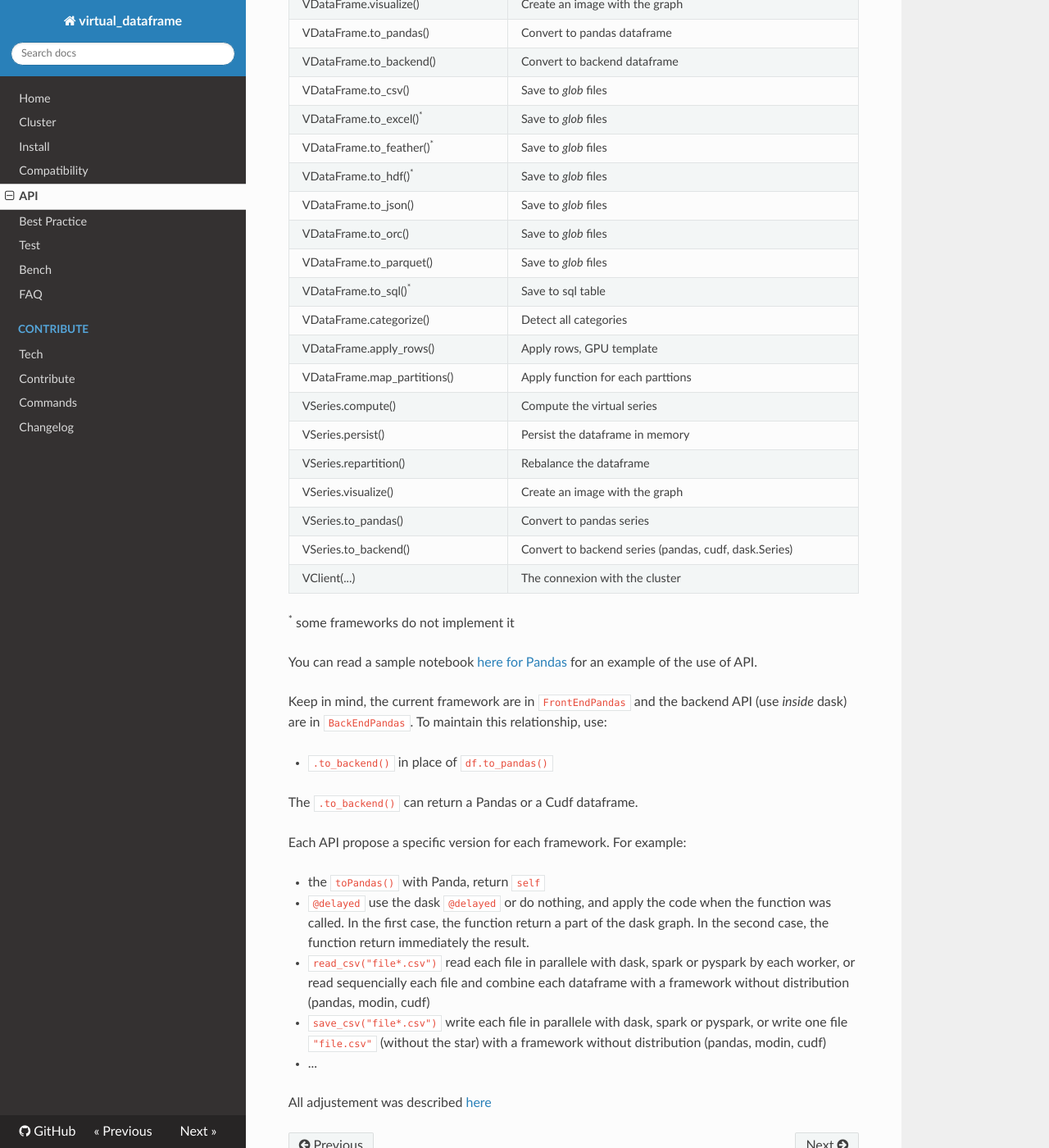
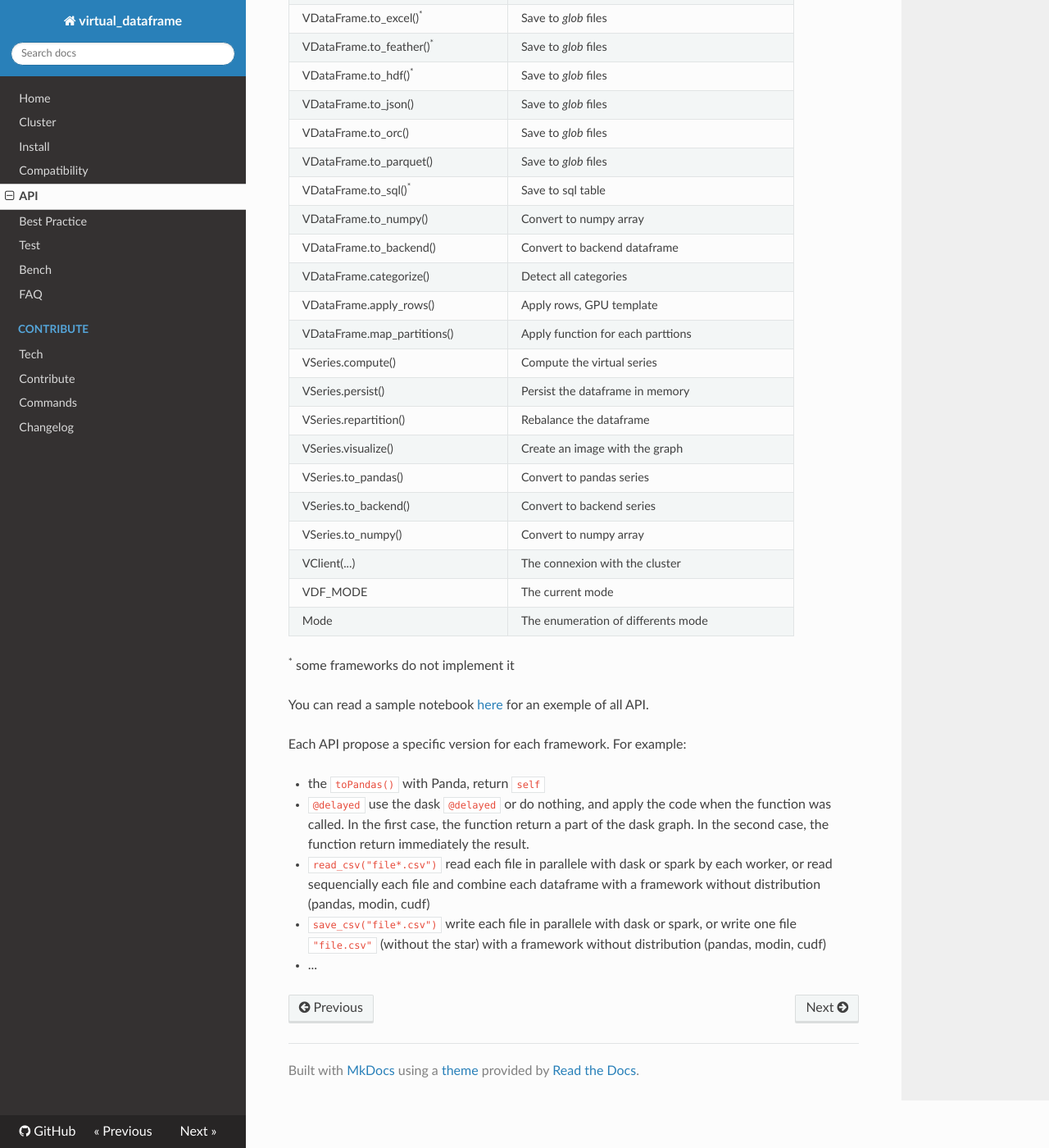
Before and after one commit to pprados/virtual-dataframe, an MkDocs documentation site: the page built from docs/api.md, in a window 1280 px wide and 1400 px high, scrolled down 1060 px. Shown: the whole window at 82% size. Built offline with MkDocs 1.6.1, drawn with Linux system fonts in a browser that asks for light colours; nearby versions of some CDN libraries; some of the changed text lies outside the part shown.

```diff
--- a/docs/api.md
+++ b/docs/api.md
@@ -1,66 +1,60 @@
 ## API
 
-| api                                   | comments                                                                            |
-|---------------------------------------|-------------------------------------------------------------------------------------|
-| VDF_MODE                              | The current mode                                                                    |
-| Mode                                  | The enumeration of differents mode                                                  |
-| FrontEndPandas                        | `pandas`, `cudf`, `modin.pandas`, `dask_cudf`, `dask.dataframe` or `pyspark.pandas` |
-| BackEndDataFrame                      | `pandas` or `cudf`                                                                  |
-| BackEndSeries                         | `pandas.Series`, `cudf.Series` or `modin.pandas.Series`                             |
-| vdf.@delayed                          | Delayed function (do nothing or dask.delayed)                                       |
-| vdf.concat(...)                       | Merge VDataFrame                                                                    |
-| vdf.read_csv(...)                     | Read VDataFrame from CSVs *glob* files                                              |
-| vdf.read_excel(...)<sup>*</sup>       | Read VDataFrame from Excel *glob* files                                             |
-| vdf.read_fwf(...)<sup>*</sup>         | Read VDataFrame from Fwf *glob* files                                               |
-| vdf.read_hdf(...)<sup>*</sup>         | Read VDataFrame from HDFs *glob* files                                              |
-| vdf.read_json(...)                    | Read VDataFrame from Jsons *glob* files                                             |
-| vdf.read_orc(...)                     | Read VDataFrame from ORCs *glob* files                                              |
-| vdf.read_parquet(...)                 | Read VDataFrame from Parquets *glob* files                                          |
-| vdf.read_sql_table(...)<sup>*</sup>   | Read VDataFrame from SQL                                                            |
-| vdf.from_pandas(pdf, npartitions=...) | Create Virtual Dataframe from Pandas DataFrame                                      |
-| vdf.from_backend(vdf, npartitions=...) | Create Virtual Dataframe from backend dataframe                                     |
-| vdf.compute([...])                    | Compute multiple @delayed functions                                                 |
-| VDataFrame(data, npartitions=...)     | Create DataFrame in memory (only for test)                                          |
-| VSeries(data, npartitions=...)        | Create Series in memory (only for test)                                             |
-| VLocalCluster(...)                    | Create a dask Local Cluster (Dask, Cuda or Spark)                                   |
-| VDataFrame.compute()                  | Compute the virtual dataframe                                                       |
-| VDataFrame.persist()                  | Persist the dataframe in memory                                                     |
-| VDataFrame.repartition()              | Rebalance the dataframe                                                             |
-| VDataFrame.visualize()                | Create an image with the graph                                                      |
-| VDataFrame.to_pandas()                | Convert to pandas dataframe                                                         |
-| VDataFrame.to_backend()               | Convert to backend dataframe                                                        |
-| VDataFrame.to_csv()                   | Save to *glob* files                                                                |
-| VDataFrame.to_excel()<sup>*</sup>     | Save to *glob* files                                                                |
-| VDataFrame.to_feather()<sup>*</sup>   | Save to *glob* files                                                                |
-| VDataFrame.to_hdf()<sup>*</sup>       | Save to *glob* files                                                                |
-| VDataFrame.to_json()                  | Save to *glob* files                                                                |
-| VDataFrame.to_orc()                   | Save to *glob* files                                                                |
-| VDataFrame.to_parquet()               | Save to *glob* files                                                                |
-| VDataFrame.to_sql()<sup>*</sup>       | Save to sql table                                                                   |
-| VDataFrame.categorize()               | Detect all categories                                                               |
-| VDataFrame.apply_rows()               | Apply rows, GPU template                                                            |
-| VDataFrame.map_partitions()           | Apply function for each parttions                                                   |
-| VSeries.compute()                     | Compute the virtual series                                                          |
-| VSeries.persist()                     | Persist the dataframe in memory                                                     |
-| VSeries.repartition()                 | Rebalance the dataframe                                                             |
-| VSeries.visualize()                   | Create an image with the graph                                                      |
-| VSeries.to_pandas()                   | Convert to pandas series                                                            |
-| VSeries.to_backend()                  | Convert to backend series (pandas, cudf, dask.Series)                               |
-| VClient(...)                          | The connexion with the cluster                                                      |
+| api                                    | comments                                          |
+|----------------------------------------|---------------------------------------------------|
+| vdf.@delayed                           | Delayed function (do nothing or dask.delayed)     |
+| vdf.concat(...)                        | Merge VDataFrame                                  |
+| vdf.read_csv(...)                      | Read VDataFrame from CSVs *glob* files            |
+| vdf.read_excel(...)<sup>*</sup>        | Read VDataFrame from Excel *glob* files           |
+| vdf.read_fwf(...)<sup>*</sup>          | Read VDataFrame from Fwf *glob* files             |
+| vdf.read_hdf(...)<sup>*</sup>          | Read VDataFrame from HDFs *glob* files            |
+| vdf.read_json(...)                     | Read VDataFrame from Jsons *glob* files           |
+| vdf.read_orc(...)                      | Read VDataFrame from ORCs *glob* files            |
+| vdf.read_parquet(...)                  | Read VDataFrame from Parquets *glob* files        |
+| vdf.read_sql_table(...)<sup>*</sup>    | Read VDataFrame from SQL                          |
+| vdf.from_pandas(pdf, npartitions=...)  | Create Virtual Dataframe from Pandas DataFrame    |
+| vdf.from_backend(vdf, npartitions=...) | Create Virtual Dataframe from backend dataframe   |
+| vdf.compute([...])                     | Compute multiple @delayed functions               |
+| VDataFrame(data, npartitions=...)      | Create DataFrame in memory (only for test)        |
+| VSeries(data, npartitions=...)         | Create Series in memory (only for test)           |
+| VLocalCluster(...)                     | Create a dask Local Cluster (Dask, Cuda or Spark) |
+| BackEndDataFrame                       | The class of dask backend dataframe               |
+| BackEndSeries                          | The class of dask backend series                  |
+| BackEnd                                | The backend framework                             |
+| VDataFrame.compute()                   | Compute the virtual dataframe                     |
+| VDataFrame.persist()                   | Persist the dataframe in memory                   |
+| VDataFrame.repartition()               | Rebalance the dataframe                           |
+| VDataFrame.visualize()                 | Create an image with the graph                    |
+| VDataFrame.to_pandas()                 | Convert to pandas dataframe                       |
+| VDataFrame.to_csv()                    | Save to *glob* files                              |
+| VDataFrame.to_excel()<sup>*</sup>      | Save to *glob* files                              |
+| VDataFrame.to_feather()<sup>*</sup>    | Save to *glob* files                              |
+| VDataFrame.to_hdf()<sup>*</sup>        | Save to *glob* files                              |
+| VDataFrame.to_json()                   | Save to *glob* files                              |
+| VDataFrame.to_orc()                    | Save to *glob* files                              |
+| VDataFrame.to_parquet()                | Save to *glob* files                              |
+| VDataFrame.to_sql()<sup>*</sup>        | Save to sql table                                 |
+| VDataFrame.to_numpy()                  | Convert to numpy array                            |
+| VDataFrame.to_backend()                | Convert to backend dataframe                      |
+| VDataFrame.categorize()                | Detect all categories                             |
+| VDataFrame.apply_rows()                | Apply rows, GPU template                          |
+| VDataFrame.map_partitions()            | Apply function for each parttions                 |
+| VSeries.compute()                      | Compute the virtual series                        |
+| VSeries.persist()                      | Persist the dataframe in memory                   |
+| VSeries.repartition()                  | Rebalance the dataframe                           |
+| VSeries.visualize()                    | Create an image with the graph                    |
+| VSeries.to_pandas()                    | Convert to pandas series                          |
+| VSeries.to_backend()                   | Convert to backend series                         |
+| VSeries.to_numpy()                     | Convert to numpy array                            |
+| VClient(...)                           | The connexion with the cluster                    |
+| VDF_MODE                               | The current mode                                  |
+| Mode                                   | The enumeration of differents mode                |
 
 <sup>*</sup> some frameworks do not implement it
 
-You can read a sample notebook
-[here for Pandas](https://github.com/pprados/virtual-dataframe/blob/master/notebooks/demo_pandas.ipynb)
-for an example of the use of API.
 
-Keep in mind, the current framework are in `FrontEndPandas`
-and the backend API (use *inside* dask) are in `BackEndPandas`.
-To maintain this relationship, use:
-
-- `.to_backend()` in place of `df.to_pandas()`
-
-The `.to_backend()` can return a Pandas or a Cudf dataframe.
+You can read a sample notebook [here](https://github.com/pprados/virtual-dataframe/blob/master/notebooks/demo.ipynb)
+for an exemple of all API.
 
 Each API propose a specific version for each framework. For example:
 
@@ -68,10 +62,8 @@ Each API propose a specific version for each framework. For example:
 - `@delayed` use the dask `@delayed` or do nothing, and apply the code when the function was called.
 In the first case, the function return a part of the dask graph. In the second case, the function return immediately
 the result.
-- `read_csv("file*.csv")` read each file in parallele with dask, spark or pyspark by each worker,
+- `read_csv("file*.csv")` read each file in parallele with dask or spark by each worker,
 or read sequencially each file and combine each dataframe with a framework without distribution (pandas, modin, cudf)
-- `save_csv("file*.csv")` write each file in parallele with dask, spark or pyspark,
+- `save_csv("file*.csv")` write each file in parallele with dask or spark,
 or write one file `"file.csv"` (without the star) with a framework without distribution (pandas, modin, cudf)
 - ...
-
-All adjustement was described [here](tech.md)
--- a/docs/compatibility.md
+++ b/docs/compatibility.md
@@ -2,31 +2,29 @@
 This project is just a wrapper. So, it inherits limitations and bugs from other projects. Sorry for that.
 
 
-| Limitations of Pandas like framework                                                             |
-|--------------------------------------------------------------------------------------------------|
-| <br />**pandas**                                                                                 |
-| All data must be in DRAM                                                                         |
-| <br />**modin**                                                                                  |
-| [Read this](https://modin.readthedocs.io/en/stable/getting_started/why_modin/pandas.html)        |
-| <br />**[cudf](https://docs.rapids.ai/api/cudf/nightly/user_guide/pandas-comparison.html)**      |
-| All data must be in VRAM                                                                         |
-| All data types in cuDF are nullable                                                              |
-| Iterating over a cuDF Series, DataFrame or Index is not supported.                               |
-| Join (or merge) and groupby operations in cuDF do not guarantee output ordering.                 |
-| The order of operations is not always deterministic                                              |
-| Cudf does not support duplicate column names                                                     |
-| Cudf also supports .apply() it relies on Numba to JIT compile the UDF and execute it on the GPU  |
-| .apply(result_type=...) not supported                                                            |
-| <br />**[dask](https://distributed.dask.org/en/stable/limitations.html)**                        |
-|  transpose() and MultiIndex are not implemented                                                  |
-| Column assignment doesn't support type list                                                      |
-| <br />**dask_cudf**                                                                              |
-| See cudf and dask.                                                                               |
-| Categories with strings not implemented                                                          |
-| <br />**pyspark**                                                                                |
-| [Read this](https://spark.apache.org/docs/latest/api/python/reference/pyspark.pandas/index.html) |
-
-
+| Limitations                                                                                         |
+|-----------------------------------------------------------------------------------------------------|
+| <br />**pandas**                                                                                    |
+| All data must be in DRAM                                                                            |
+| <br />**modin**                                                                                     |
+| [Read this](https://modin.readthedocs.io/en/stable/getting_started/why_modin/pandas.html)           |
+| <br />**[cudf](https://docs.rapids.ai/api/cudf/nightly/user_guide/pandas-comparison.html)**         |
+| All data must be in VRAM                                                                            |
+| All data types in cuDF are nullable                                                                 |
+| Iterating over a cuDF Series, DataFrame or Index is not supported.                                  |
+| Join (or merge) and groupby operations in cuDF do not guarantee output ordering.                    |
+| The order of operations is not always deterministic                                                 |
+| Cudf does not support duplicate column names                                                        |
+| Cudf also supports .apply() it relies on Numba to JIT compile the UDF and execute it on the GPU     |
+| .apply(result_type=...) not supported                                                               |
+| <br />**[dask](https://distributed.dask.org/en/stable/limitations.html)**                           |
+|  transpose() and MultiIndex are not implemented                                                     |
+| Column assignment doesn't support type list                                                         |
+| <br />**dask_cudf**                                                                                 |
+| See cudf and dask.                                                                                  |
+| Categories with strings not implemented                                                             |
+| <br />**pyspark**                                                                                   |
+| [Read this](https://spark.apache.org/docs/latest/api/python/reference/pyspark.pandas/index.html)    |
 
 ### File format compatibility
 To be compatible with all framework, you must only use the common features.
@@ -59,13 +57,14 @@ if you use a function not compatible with others frameworks.
 | VSeries.to_sql            |   ✓    |      |   ✓   |  ✓   |     ✓      |           |    ✓    |
 
 
-## Cross framework compatibility
 
-|       | small data             | middle data                | big data                                                        |
-|-------|------------------------|----------------------------|-----------------------------------------------------------------|
-| 1-CPU | pandas<br/>*Limits:+*  |                            |                                                                 |
-| n-CPU |                        | modin<br/>*Limits+* | dask, dask_modin or pyspark<br/>*Limits:++*      |
-| GPU   | cudf<br/>*Limits:++*   |                            | dask_cudf, pyspark+spark-rapids<br/>*Limits:+++* |
+### Cross framework compatibility
+
+|       | small data            | middle data         | big data                                         |
+|-------|-----------------------|---------------------|--------------------------------------------------|
+| 1-CPU | pandas<br/>*Limits:+* |                     |                                                  |
+| n-CPU |                       | modin<br/>*Limits+* | dask, dask_modin or pyspark<br/>*Limits:++*      |
+| GPU   | cudf<br/>*Limits:++*  |                     | dask_cudf, pyspark+spark-rapids<br/>*Limits:+++* |
 
 To develop, you can choose the level to be compatible with others frameworks.
 Each cell is strongly compatible with the upper left part.
@@ -73,11 +72,11 @@ Each cell is strongly compatible with the upper left part.
 ### No need of GPU?
 If you don't need to use a GPU, then develop for `dask` and use mode in *bold*.
 
-|       | small data                 | middle data                    | big data                                                        |
-|-------|----------------------------|--------------------------------|-----------------------------------------------------------------|
-| 1-CPU | **pandas<br/>*Limits:+***  |                                |                                                                 |
-| n-CPU |                            | **modin<br/>*Limits+*** | **dask, dask_modin or pyspark<br/>*Limits:++***  |
-| *GPU* | *cudf<br/>Limits:++*       |                                | *dask_cudf, pyspark+spark-rapids<br/>Limits:+++* |
+|       | small data                | middle data             | big data                                         |
+|-------|---------------------------|-------------------------|--------------------------------------------------|
+| 1-CPU | **pandas<br/>*Limits:+*** |                         |                                                  |
+| n-CPU |                           | **modin<br/>*Limits+*** | **dask, dask_modin or pyspark<br/>*Limits:++***  |
+| *GPU* | *cudf<br/>Limits:++*      |                         | *dask_cudf, pyspark+spark-rapids<br/>Limits:+++* |
 
 You can ignore this API:
 
@@ -87,11 +86,11 @@ You can ignore this API:
 
 If you don't need to use big data, then develop for `cudf` and use mode in *bold*..
 
-|       | small data                 | middle data                    | big data                                                        |
-|-------|----------------------------|--------------------------------|-----------------------------------------------------------------|
-| 1-CPU | **pandas<br/>*Limits:+***  |                                |                                                                 |
-| n-CPU |                            | **modin<br/>*Limits+*** | *dask, dask_modin or pyspark<br/>Limits:++*      |
-| GPU   | **cudf<br/>*Limits:++***   |                                | *dask_cudf, pyspark+spark-rapids<br/>Limits:+++* |
+|       | small data                | middle data             | big data                                         |
+|-------|---------------------------|-------------------------|--------------------------------------------------|
+| 1-CPU | **pandas<br/>*Limits:+*** |                         |                                                  |
+| n-CPU |                           | **modin<br/>*Limits+*** | *dask, dask_modin or pyspark<br/>Limits:++*      |
+| GPU   | **cudf<br/>*Limits:++***  |                         | *dask_cudf, pyspark+spark-rapids<br/>Limits:+++* |
 
 You can ignore these API:
 
@@ -105,10 +104,10 @@ You can ignore these API:
 
 To be compatible with all modes, develop for `dask_cudf`.
 
-|       | small data              | middle data                | big data                                                        |
-|-------|-------------------------|----------------------------|-----------------------------------------------------------------|
-| 1-CPU | pandas<br/>*Limits:+*   |                            |                                                                 |
-| n-CPU |                         | modin<br/>*Limits+* | dask, dask_modin or pyspark<br/>*Limits:++*      |
-| GPU   | cudf<br/>*Limits:++*    |                            | dask_cudf, pyspark+spark-rapids<br/>*Limits:+++* |
+|       | small data            | middle data         | big data                                             |
+|-------|-----------------------|---------------------|------------------------------------------------------|
+| 1-CPU | pandas<br/>*Limits:+* |                     |                                                      |
+| n-CPU |                       | modin<br/>*Limits+* | dask, dask_modin or pyspark<br/>*Limits:++*          |
+| GPU   | cudf<br/>*Limits:++*  |                     | **dask_cudf**, pyspark+spark-rapids<br/>*Limits:+++* |
 
 and accept all the limitations.
```
Also changed, not shown: CHANGELOG.md (+0 -10 lines), docs/best_practices.md (+3 -3 lines), docs/index.md (+4 -13 lines), docs/install.md (+3 -3 lines), 1 other file.
